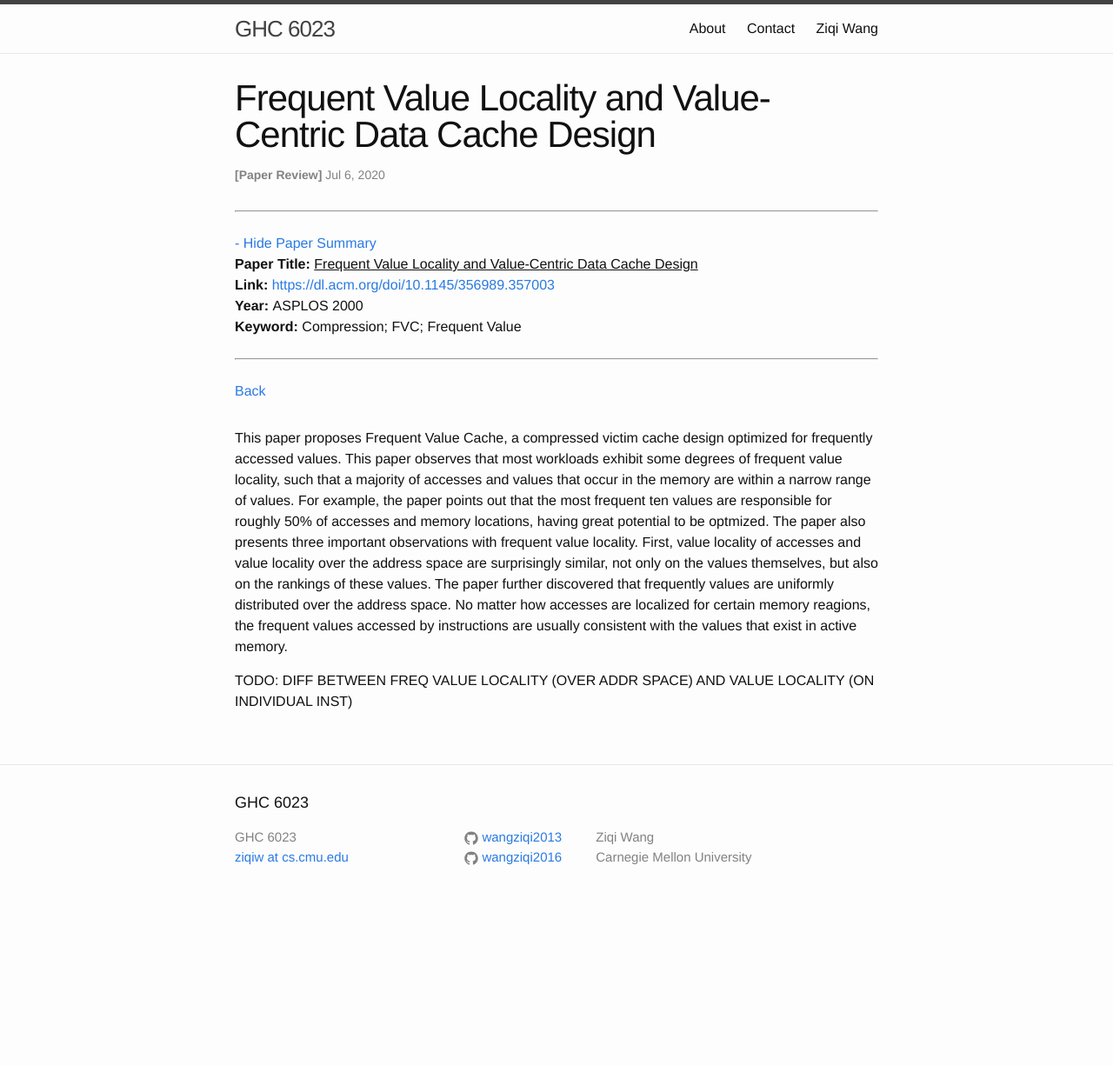
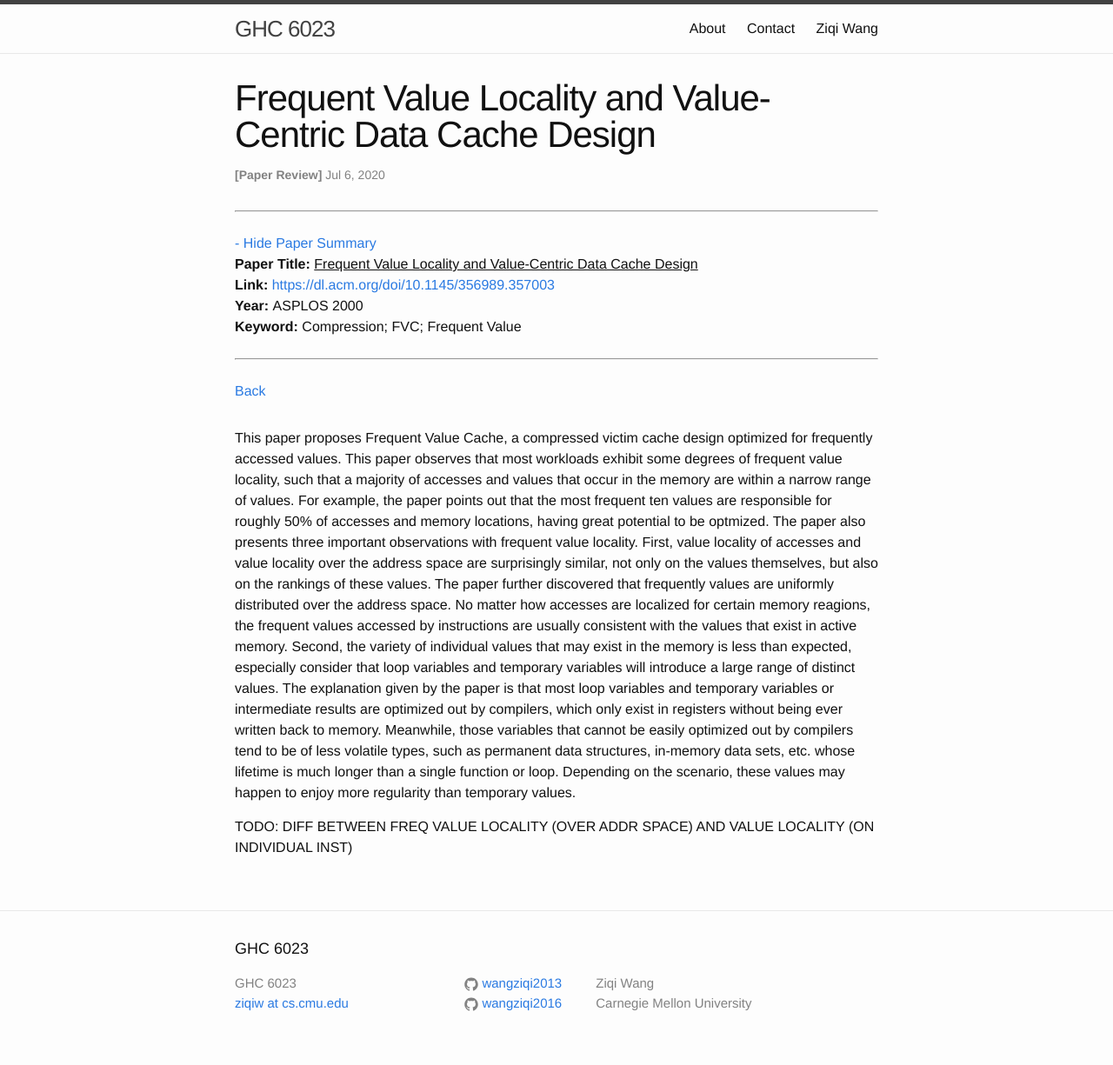
Before and after one commit to wangziqi2013/wangziqi2013.github.io, a Jekyll site: the page built from _posts/2020-07-05-fvc.markdown, in a window 1280 px wide. Shown: the whole page at 87% size. Built offline with Jekyll 4.4.1, drawn with Linux system fonts in a browser that asks for light colours; before the commit the page ends 1057 px from its top, so only the background shows below that.

Commit message:
Adding second observation

```diff
--- a/_posts/2020-07-05-fvc.markdown
+++ b/_posts/2020-07-05-fvc.markdown
@@ -22,6 +22,12 @@ of accesses and value locality over the address space are surprisingly similar,
 also on the rankings of these values. The paper further discovered that frequently values are uniformly distributed
 over the address space. No matter how accesses are localized for certain memory reagions, the frequent values accessed
 by instructions are usually consistent with the values that exist in active memory.
-
+Second, the variety of individual values that may exist in the memory is less than expected, especially consider that
+loop variables and temporary variables will introduce a large range of distinct values. The explanation given by the
+paper is that most loop variables and temporary variables or intermediate results are optimized out by compilers,
+which only exist in registers without being ever written back to memory. Meanwhile, those variables that cannot be easily
+optimized out by compilers tend to be of less volatile types, such as permanent data structures, in-memory data sets, etc.
+whose lifetime is much longer than a single function or loop. Depending on the scenario, these values may happen to
+enjoy more regularity than temporary values.
 
 TODO: DIFF BETWEEN FREQ VALUE LOCALITY (OVER ADDR SPACE) AND VALUE LOCALITY (ON INDIVIDUAL INST)
```
